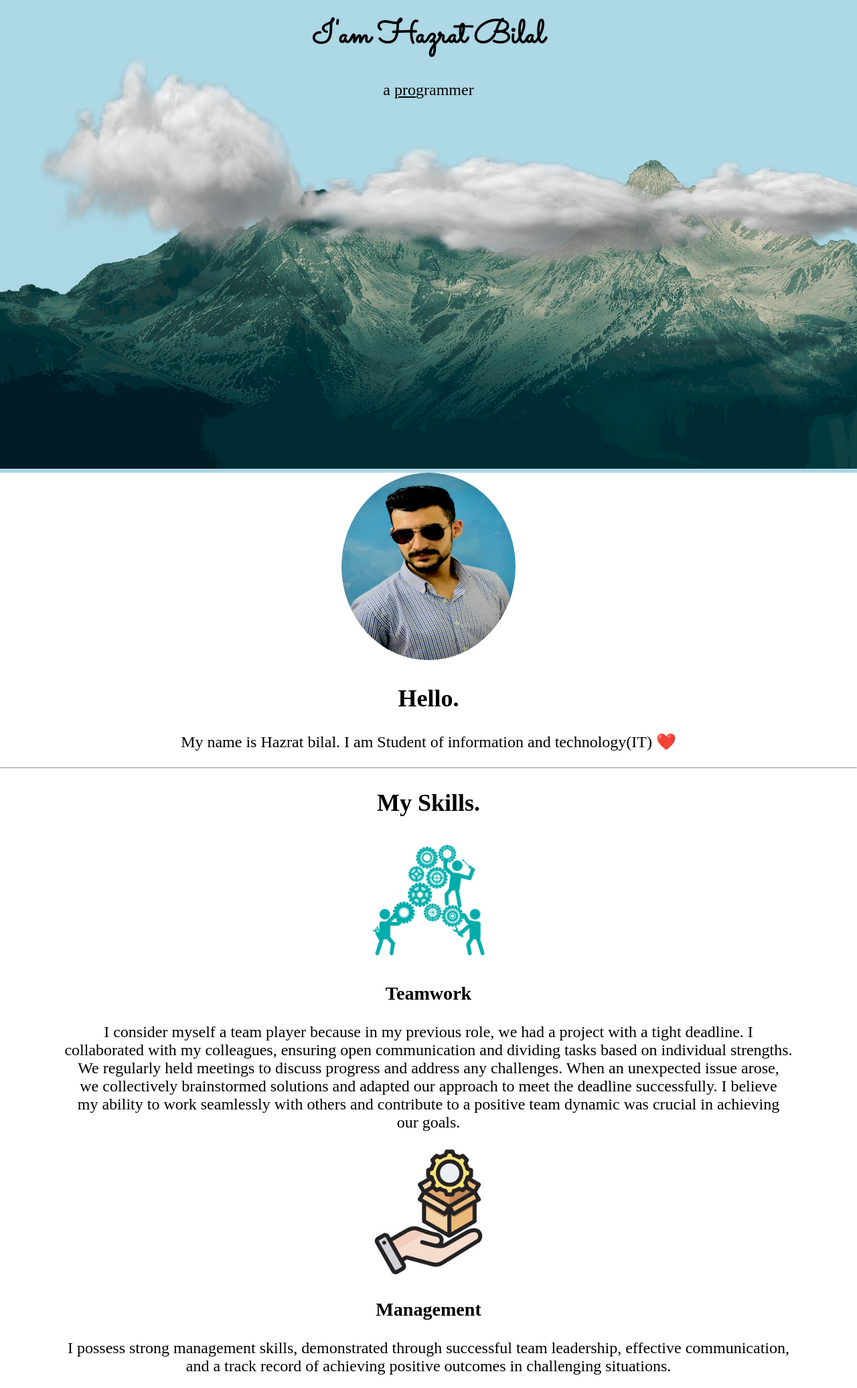
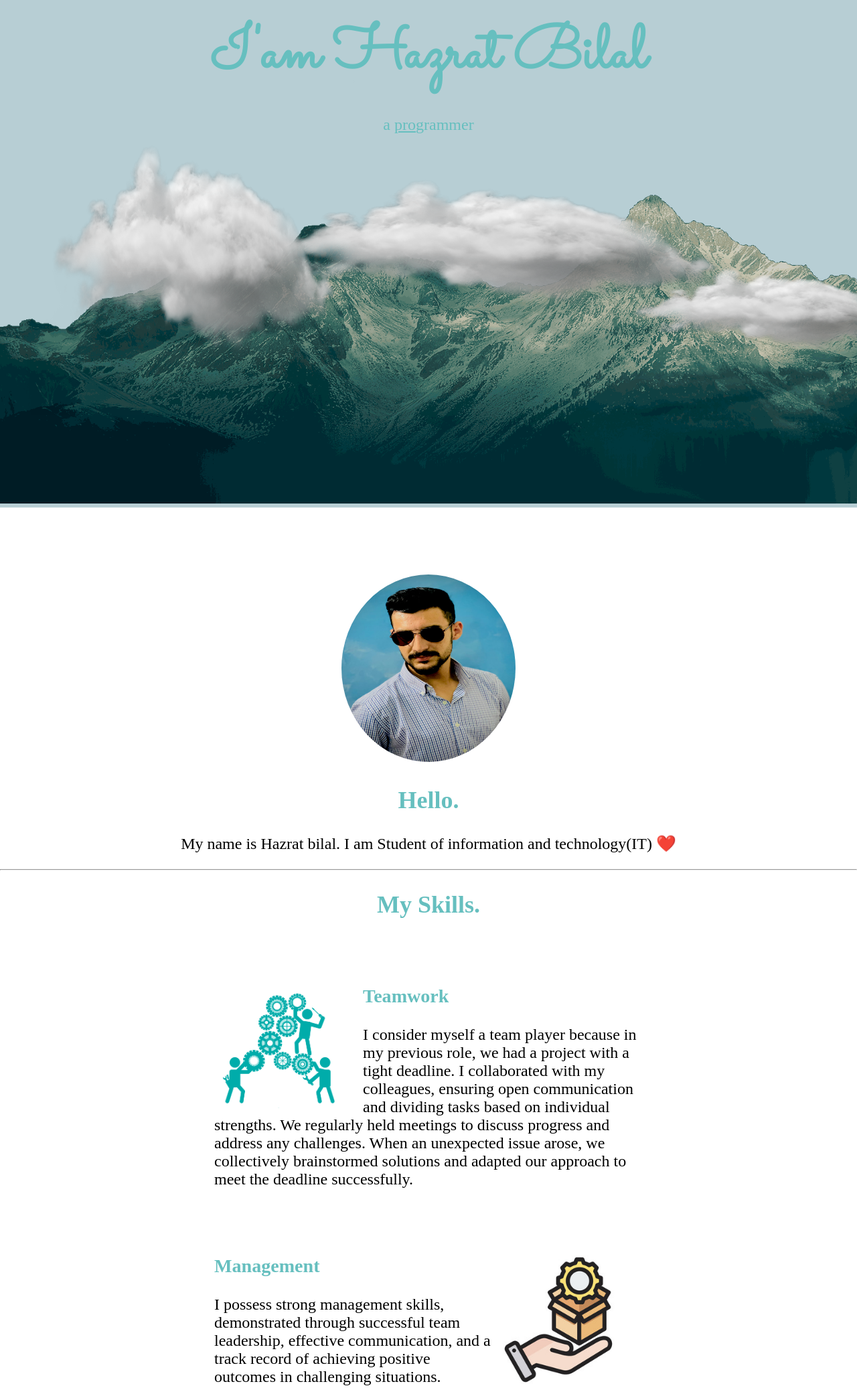
Before and after one commit to khanG18002/css-cv, a plain HTML site: page index.html in a window 1280 px wide. Shown: the part 40-2113 px from the top of the page at 67% size. Drawn offline with Linux system fonts and the light colour scheme.

Commit message:
change positions of object
changing in text and pics

```diff
--- a/CSS project style.css
+++ b/CSS project style.css
@@ -4,13 +4,27 @@ body{
     font-size:x-large;
 }
 
-.heading{
+h1{
+    color: #66bfbf;
+    margin: 30px auto 0 auto;
+    font-size: 90px;
     font-family: Sacramento;
+}
+h2{
+    color: #66bfbf;
+}
+h3{
+    color: #66bfbf;
+}
+
+#top-paragrape{
+    color: #66bfbf;
+
 }
 
 #div1{
 
-    background-color: lightblue;
+    background-color: rgb(183, 206, 212);
 
 }
 .pro{
@@ -22,6 +36,7 @@ body{
 }
 
 .top-cloud{
+    top: 10%;
     height: 100px;
     width: 200px;
 }
@@ -29,7 +44,7 @@ body{
 .cloud1{
     position: absolute;
     left: 25%;
-    top: 198px ;
+    top: 250px ;
     height: 300px;
     width: 800px;
 
@@ -39,15 +54,15 @@ body{
     height: 500px;
     width: 500px;
     position: absolute;
-    left: 10px;
-    top: 3%;
+    left: 30px;
+    top: 20%;
 }
 
 
 .cloud3{
     position: absolute;
     left: 70%;
-    top: 30%;
+    top: 50%;
     height: 200px;
     width: 500px;
 
@@ -61,8 +76,24 @@ body{
     height: 280px ;
     width: 260px ;
     border-radius: 50%;
+    margin: 100px auto auto auto ;
     }
 
-.skill-pic{
-    width: 15%;
+.skill-pic1{
+    width: 30%;
+    float: left;
+    margin: auto 30px auto auto;
     }
+
+.skill-pic2{
+    width: 30%;
+    float: right;
+    margin-right: 30px;
+}
+
+.skill-row{
+    width: 50%;
+    margin: 100px auto 100px auto;
+    text-align: left;
+
+}
--- a/index.html
+++ b/index.html
@@ -13,8 +13,8 @@
 
     <div id="div1">
     <img class="top-cloud" src="img/cloud 3.png" alt="cloud image">
-    <h1 class="heading">I'am Hazrat Bilal</h1>
-    <p>a <span class="pro">pro</span>grammer </p>
+    <h1>I'am Hazrat Bilal</h1>
+    <p id="top-paragrape">a <span class="pro">pro</span>grammer </p>
     <img class="cloud1" src="img/cloud.png" alt="cloud image">
     <img class="cloud2" src="img/cloud.png" alt="cloud image">
     <img class="cloud3" src="img/cloud.png" alt="cloud image">
@@ -35,15 +35,15 @@
       <h2>My Skills.</h2>
 
       <div class="skill-row">
-        <img class="skill-pic" src="img/teamwork pic.png" alt="skill-pic">
+        <img class="skill-pic1" src="img/teamwork pic.png" alt="skill-pic">
         <h3>Teamwork</h3>
-        <p>I consider myself a team player because in my previous role, we had a project with a tight deadline. I <br> collaborated with my colleagues, ensuring open communication and dividing tasks based on individual strengths. <br> We regularly held meetings to discuss progress and address any challenges. When an unexpected issue arose, <br> we collectively brainstormed solutions and adapted our approach to meet the deadline successfully. I believe <br> my ability to work seamlessly with others and contribute to a positive team dynamic was crucial in achieving <br> our goals.</p>
+        <p>I consider myself a team player because in my previous role, we had a project with a tight deadline. I  collaborated with my colleagues, ensuring open communication and dividing tasks based on individual strengths.  We regularly held meetings to discuss progress and address any challenges. When an unexpected issue arose,  we collectively brainstormed solutions and adapted our approach to meet the deadline successfully.</p>
       </div>
 
       <div class="skill-row">
-        <img class="skill-pic" src="img/management pic.jpg" alt="management">
+        <img class="skill-pic2" src="img/management pic.jpg" alt="management">
         <h3>Management</h3>
-        <p>I possess strong management skills, demonstrated through successful team leadership, effective communication, <br> and a track record of achieving positive outcomes in challenging situations.</p>
+        <p>I possess strong management skills, demonstrated through successful team leadership, effective communication,  and a track record of achieving positive outcomes in challenging situations.</p>
       </div>
 
     </div>
```
